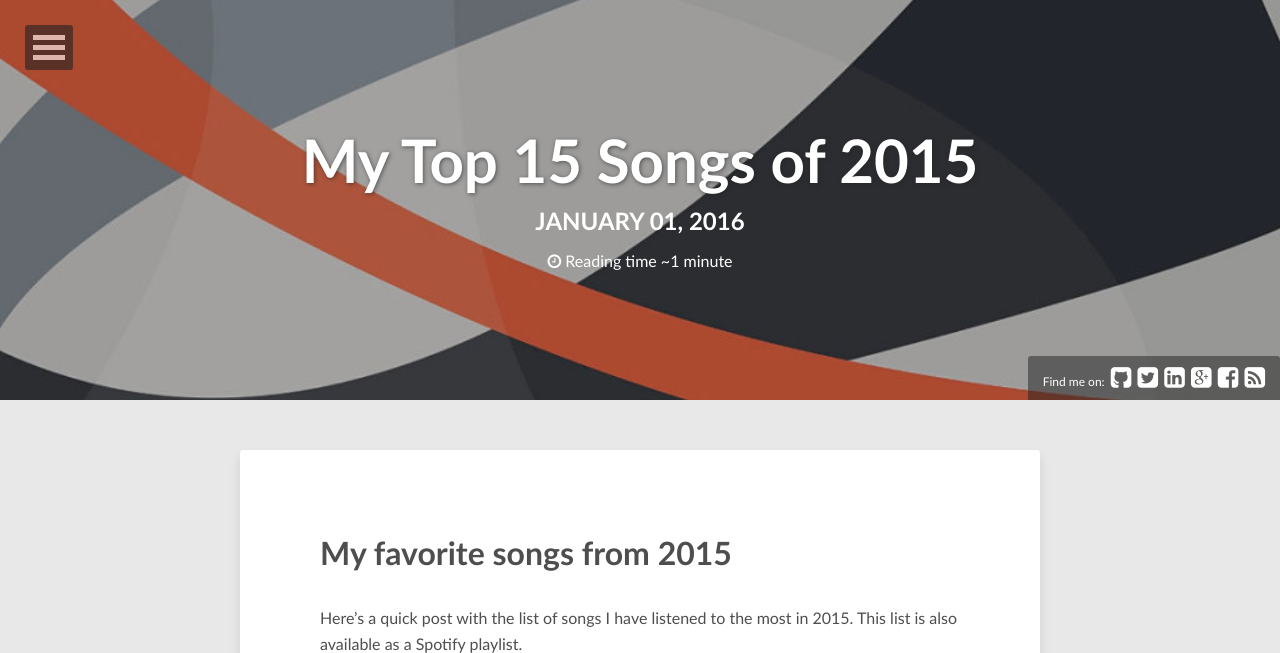
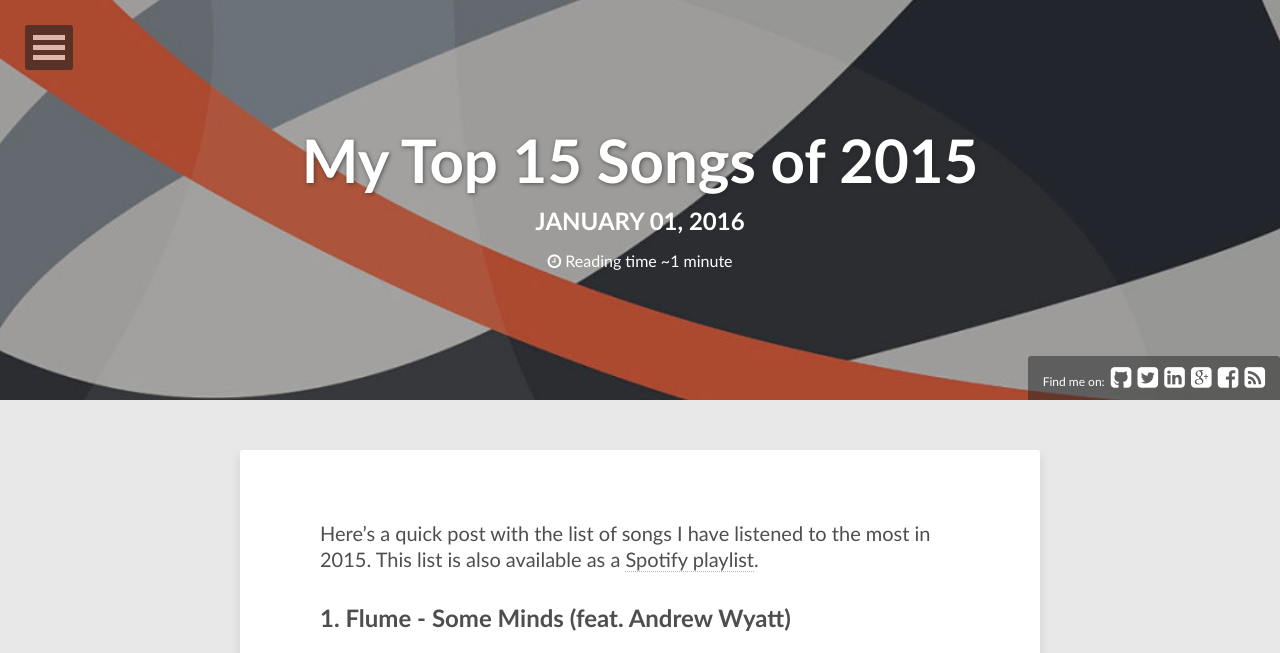
Before and after one commit to menghanhui/r3bl.blog, a Jekyll site: the page built from _posts/2016-1-1-top-15-songs-of-2015.md, in a window 1280 px wide and 900 px high, cut to the strip 0-653 px from the top of the window. Built offline with Jekyll 4.4.1, drawn with Linux system fonts in a browser that asks for light colours; nearby versions of some CDN libraries; comment, search, counter and statistics services are not loaded.

Commit message:
Fixes duplicate post title issue

```diff
--- a/_posts/2016-1-1-top-15-songs-of-2015.md
+++ b/_posts/2016-1-1-top-15-songs-of-2015.md
@@ -13,8 +13,6 @@ tags:
 image:
   feature: abstract-1-3
 ---
-
-# My favorite songs from 2015
 
 Here's a quick post with the list of songs I have listened to the most in 2015. This list is also available as a [Spotify playlist](https://open.spotify.com/user/r3bl/playlist/7cMGgGujIouhb1WX8iu7TW).
 
```
